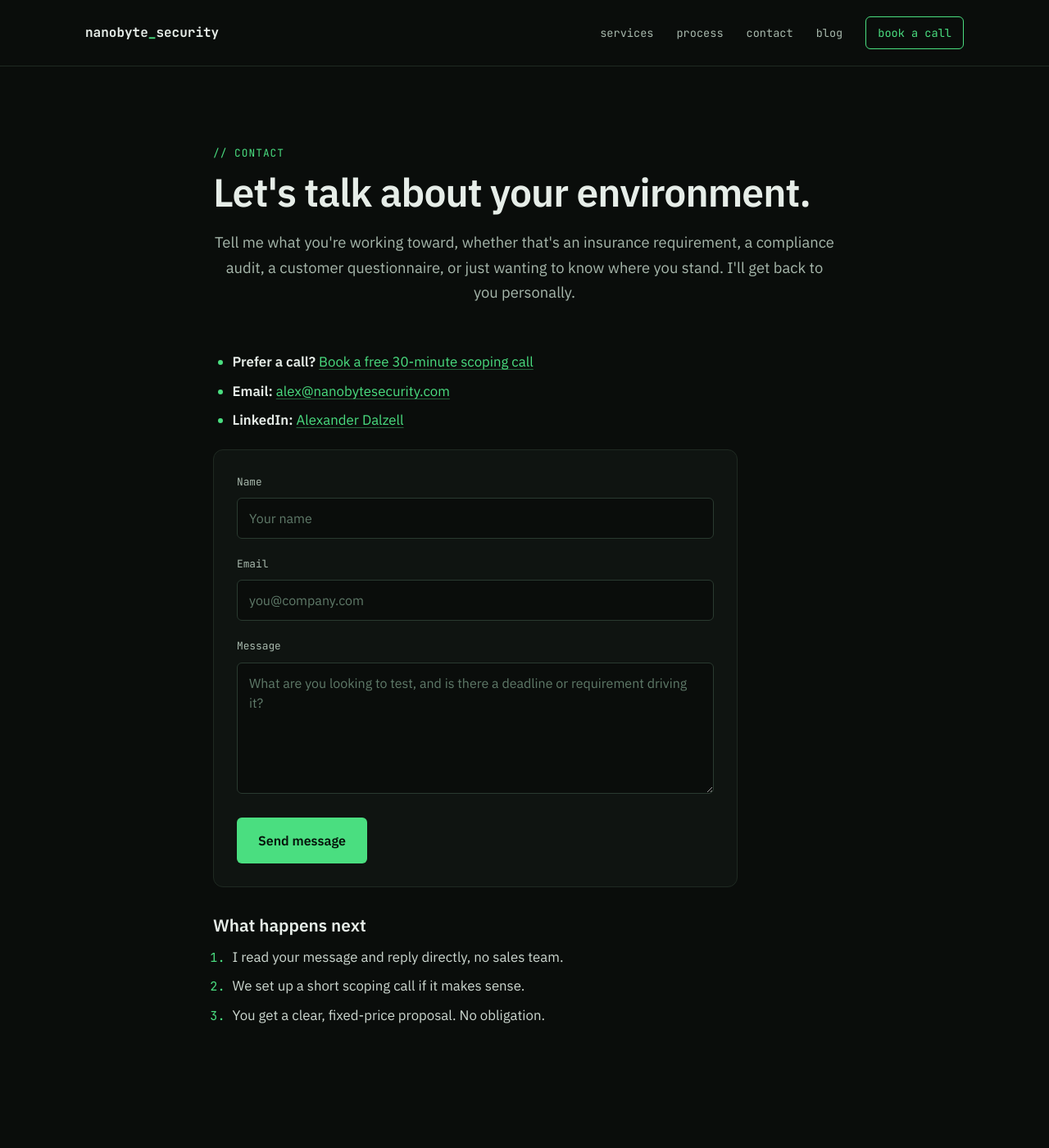
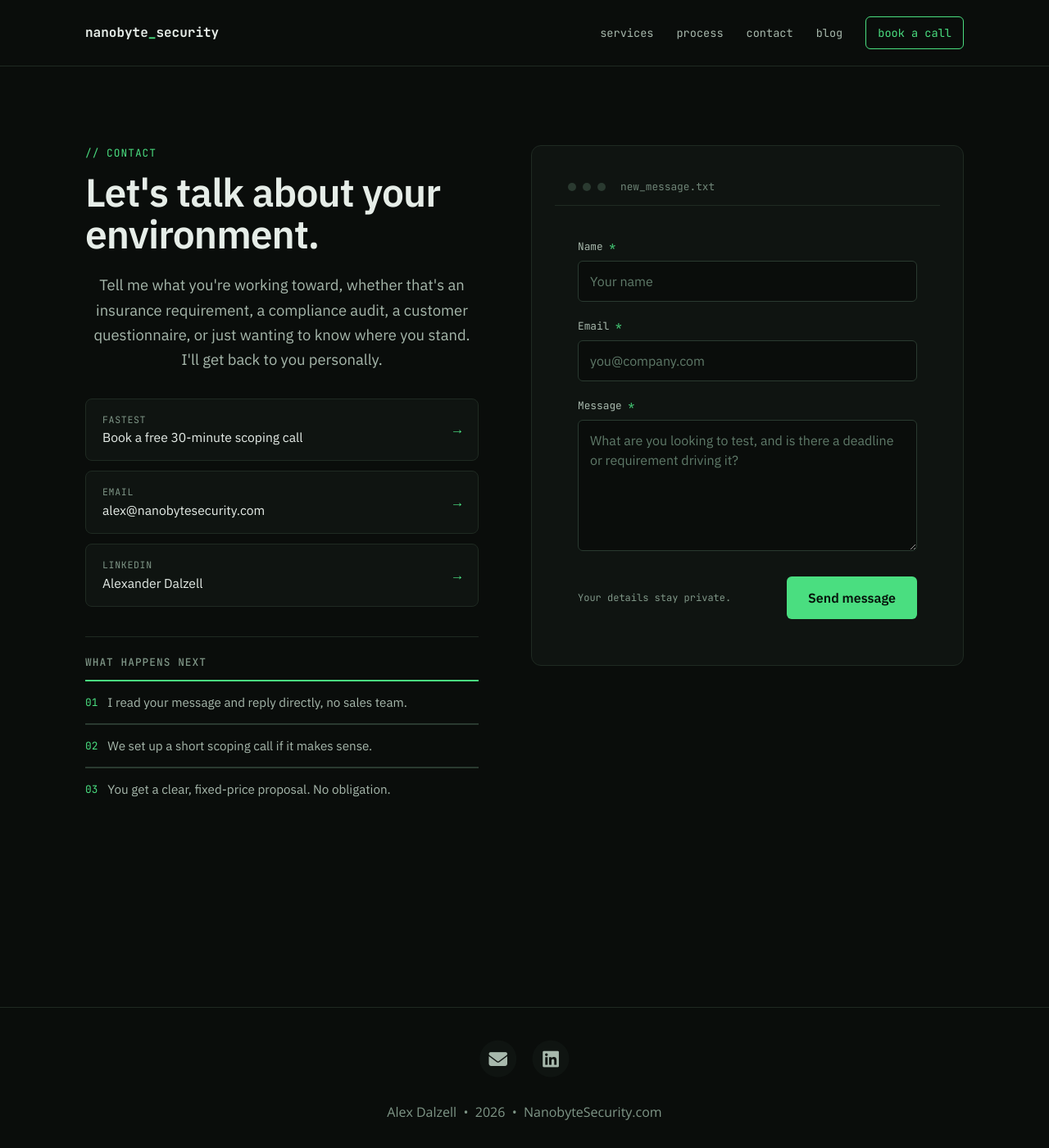
Before and after one commit to nanobyte-security/nanobytesecurity.github.io, a Jekyll site: the page built from contact.md, in a window 1280 px wide and 1400 px high. Shown: the whole window at 82% size. Built offline with Jekyll 4.4.1, drawn with Linux system fonts in a browser that asks for light colours.

Commit message:
Update contact.md

```diff
--- a/contact.md
+++ b/contact.md
@@ -2,45 +2,20 @@
 title: Let's talk about your environment.
 subtitle: Tell me what you're working toward, whether that's an insurance requirement, a compliance audit, a customer questionnaire, or just wanting to know where you stand. I'll get back to you personally.
 eyebrow: "// Contact"
+sidebar: contact-form.html
 cta: false
 ---
 
-- **Prefer a call?** [Book a free 30-minute scoping call](https://calendly.com/alex-nanobytesecurity/30min)
-- **Email:** [alex@nanobytesecurity.com](mailto:alex@nanobytesecurity.com)
-- **LinkedIn:** [Alexander Dalzell](https://linkedin.com/in/alexander-dalzell)
+<div class="nb-link-cards">
+  <a class="nb-link-card" href="https://calendly.com/alex-nanobytesecurity/30min"><div><small>Fastest</small><span>Book a free 30-minute scoping call</span></div></a>
+  <a class="nb-link-card" href="mailto:alex@nanobytesecurity.com"><div><small>Email</small><span>alex@nanobytesecurity.com</span></div></a>
+  <a class="nb-link-card" href="https://linkedin.com/in/alexander-dalzell"><div><small>LinkedIn</small><span>Alexander Dalzell</span></div></a>
+</div>
 
-<form class="nb-form" id="form" action="https://api.web3forms.com/submit" method="POST">
-  <input type="hidden" name="access_key" value="d3bee2f3-1516-44e3-b80d-f3c3e75bbf34">
-  <input type="hidden" name="subject" value="New Contact Form Submission from Web3Forms">
-  <input type="hidden" name="from_name" value="My Website">
-  <input type="hidden" name="redirect" value="https://nanobytesecurity.com/thanks">
-  <input type="checkbox" name="botcheck" class="nb-hidden" tabindex="-1" autocomplete="off">
-  <div>
-    <label for="name">Name</label>
-    <input id="name" name="name" type="text" placeholder="Your name" autocomplete="name" required>
-  </div>
-  <div>
-    <label for="email">Email</label>
-    <input id="email" name="email" type="email" placeholder="you@company.com" autocomplete="email" required>
-  </div>
-  <div>
-    <label for="message">Message</label>
-    <textarea id="message" name="message" placeholder="What are you looking to test, and is there a deadline or requirement driving it?" required></textarea>
-  </div>
-  <button type="submit">Send message</button>
-</form>
-
-<script>
-  window.addEventListener("load", function () {
-    var form = document.getElementById("form");
-    if (form) {
-      form.reset();
-    }
-  });
-</script>
-
-### What happens next
+#### What happens next
+{: .nb-label}
 
 1. I read your message and reply directly, no sales team.
 2. We set up a short scoping call if it makes sense.
 3. You get a clear, fixed-price proposal. No obligation.
+{: .nb-steps}
```
